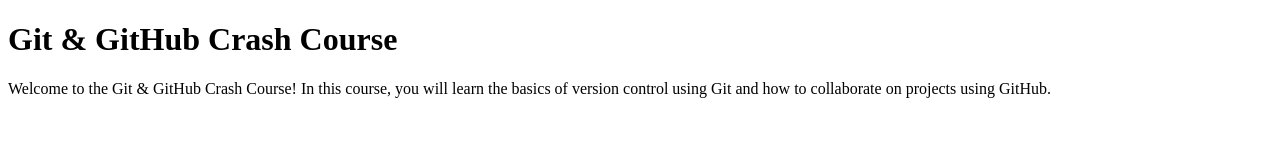
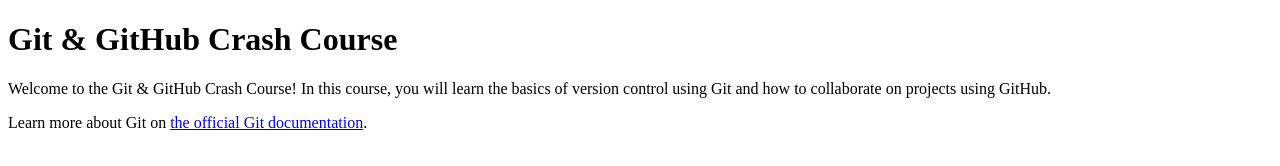
Before and after one commit to flyfret/github-crash-course, a plain HTML site: page index.html in a window 1280 px wide. Drawn offline with Linux system fonts and the light colour scheme.

Commit message:
Adding a link

```diff
--- a/index.html
+++ b/index.html
@@ -8,5 +8,6 @@
 <body>
     <h1>Git & GitHub Crash Course</h1>
     <p>Welcome to the Git & GitHub Crash Course! In this course, you will learn the basics of version control using Git and how to collaborate on projects using GitHub.</p>
+    <p>Learn more about Git on <a href="https://git-scm.com/doc">the official Git documentation</a>.</p>
 </body>
 </html>
```
